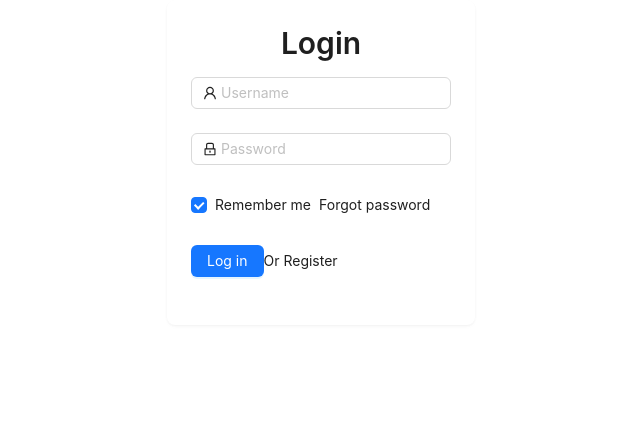
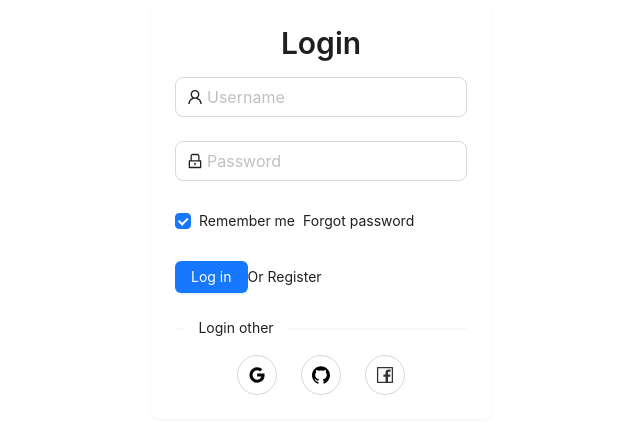
Before and after one commit to atwinn/NextJS-Ecom, a Next.js app: page /auth/login in a window 1280 px wide. Shown: the top 434 px of the page, without its empty margins (319-959 px from the left). Built offline with nearby package versions, Linux system fonts and the light colour scheme.

Commit message:
login-register-model handle

```diff
--- /dev/null
+++ b/src/component/author/forgot-pass.tsx
@@ -0,0 +1,52 @@
+import React from "react";
+import { Button, Card, Form, Input, Space } from "antd";
+import { Typography } from "antd";
+import { MailOutlined } from "@ant-design/icons";
+const { Title } = Typography;
+import "../../styles/Home.module.css";
+
+const App: React.FC = () => {
+  const onFinish = (values: any) => {
+    console.log("Received values of form: ", values);
+  };
+  return (
+    <>
+      <div className="w-full m-auto h-[100vh] bg-slate-50 flex justify-center items-center">
+        <Card bordered={false}>
+          <Title level={2} className="text-center">
+            Forgot pass
+          </Title>
+          <Form
+            name="normal_login"
+            className="login-form"
+            initialValues={{ remember: true }}
+            onFinish={onFinish}
+          >
+            <Form.Item
+              name="Email"
+              rules={[{ required: true, message: "Please input your email!" }]}
+            >
+              <Input
+                size="large"
+                type="email"
+                prefix={<MailOutlined className="site-form-item-icon" />}
+                placeholder="Email"
+              />
+            </Form.Item>
+            <Form.Item>
+              <Button
+                block
+                type="primary"
+                htmlType="submit"
+                className="login-form-button"
+              >
+                Submit
+              </Button>
+            </Form.Item>
+          </Form>
+        </Card>
+      </div>
+    </>
+  );
+};
+export default App;
--- a/src/component/author/login.tsx
+++ b/src/component/author/login.tsx
@@ -1,12 +1,24 @@
 import React from 'react';
 import { LockOutlined, UserOutlined } from '@ant-design/icons';
-import { Button, Card, Checkbox, Form, Input } from 'antd';
+import { Button, Card, Checkbox, Form, Input,Space } from 'antd';
 import { Typography } from 'antd';
-
+import {
+  GoogleOutlined,
+  GithubOutlined,
+  FacebookOutlined
+} from '@ant-design/icons';
 const { Title } = Typography;
 import '../../styles/Home.module.css'
 import Link from 'next/link';
 import { pageRoutes } from '@/redux/constant/page-routes.constant';
+import Divider1 from '../devider';
+import type { CSSProperties } from 'react';
+const iconStyles: CSSProperties = {
+  color: 'rgba(0, 0, 0, 0.2)',
+  fontSize: '18px',
+  verticalAlign: 'middle',
+  cursor: 'pointer',
+};
 const App: React.FC = () => {
   const onFinish = (values: any) => {
     console.log('Received values of form: ', values);
@@ -24,15 +36,17 @@ const App: React.FC = () => {
     >
       <Form.Item
         name="username"
+
         rules={[{ required: true, message: 'Please input your Username!' }]}
       >
-        <Input prefix={<UserOutlined className="site-form-item-icon" />} placeholder="Username" />
+        <Input size='large' prefix={<UserOutlined className="site-form-item-icon" />} placeholder="Username" />
       </Form.Item>
       <Form.Item
         name="password"
         rules={[{ required: true, message: 'Please input your Password!' }]}
       >
         <Input
+          size='large'
           prefix={<LockOutlined className="site-form-item-icon" />}
           type="password"
           placeholder="Password"
@@ -56,6 +70,61 @@ const App: React.FC = () => {
         Or <Link href={pageRoutes.register.route} >Register</Link>
       </Form.Item>
     </Form>
+    <Divider1  name='Login other'/>
+    <div
+            style={{
+              display: 'flex',
+              justifyContent: 'center',
+              alignItems: 'center',
+              flexDirection: 'column',
+            }}
+          >
+
+            <Space align="center" size={24}>
+              <div
+                style={{
+                  display: 'flex',
+                  justifyContent: 'center',
+                  alignItems: 'center',
+                  flexDirection: 'column',
+                  height: 40,
+                  width: 40,
+                  border: '1px solid #D4D8DD',
+                  borderRadius: '50%',
+                }}
+              >
+                <GoogleOutlined  style={{ ...iconStyles, color: '#000' }} />
+              </div>
+              <div
+                style={{
+                  display: 'flex',
+                  justifyContent: 'center',
+                  alignItems: 'center',
+                  flexDirection: 'column',
+                  height: 40,
+                  width: 40,
+                  border: '1px solid #D4D8DD',
+                  borderRadius: '50%',
+                }}
+              >
+                <GithubOutlined  style={{ ...iconStyles, color: '#000' }} />
+              </div>
+              <div
+                style={{
+                  display: 'flex',
+                  justifyContent: 'center',
+                  alignItems: 'center',
+                  flexDirection: 'column',
+                  height: 40,
+                  width: 40,
+                  border: '1px solid #D4D8DD',
+                  borderRadius: '50%',
+                }}
+              >
+                <FacebookOutlined style={{ ...iconStyles, color: '#333333' }} />
+              </div>
+            </Space>
+          </div>
     </Card>
     </div>
     </>
--- a/src/component/button.tsx
+++ b/src/component/button.tsx
@@ -9,7 +9,6 @@ export interface IButton1Props {
 }
 export default function ButtonToolTip({title,icon,red}: IButton1Props) {
   const dispatch = useDispatch();
-  const open = true;
   const confirm = () => {
     message.success('Xóa thành công');
   };
@@ -35,7 +34,7 @@ export default function ButtonToolTip({title,icon,red}: IButton1Props) {
         </Popconfirm>
       </Tooltip> :   <Tooltip title={title}>
         <Button
-          onClick={()=> dispatch(openModal(open))}
+          onClick={()=> dispatch(openModal())}
           className="flex justify-center items-center"
           shape="circle"
           icon={icon}
--- a/src/component/modal.tsx
+++ b/src/component/modal.tsx
@@ -1,17 +1,23 @@
-import React, { useState } from "react";
+import React, { ReactNode, useState } from "react";
 import { Button, Modal } from "antd";
 import { useDispatch } from "react-redux";
-import { openModal, closeModal } from "../redux/modalSlide";
-
-const Modal1: React.FC = () => {
+import { openModal, closeModal, currModal } from "../redux/modalSlide";
+type ModalProps = {
+  title?: string,
+  children?: React.ReactNode;
+  submit?: React.ReactNode;
+  clickFunction?: () => void;
+};
+const Modal1 = ({children,title} : ModalProps) => {
   const dispatch = useDispatch();
   const handleClose = () => {
-    dispatch(closeModal(false));
+    dispatch(closeModal());
+    dispatch(currModal(""))
   };
   return (
     <>
       <Modal
-        title="Title"
+        title={title}
         open={true}
         onCancel={handleClose}
         footer={[
@@ -21,11 +27,7 @@ const Modal1: React.FC = () => {
           <Button key="submit" style={{backgroundColor:"#1890ff"}} type="primary">Submit</Button>,
         ]}
       >
-        <p>Some contents...</p>
-        <p>Some contents...</p>
-        <p>Some contents...</p>
-        <p>Some contents...</p>
-        <p>Some contents...</p>
+       {children}
       </Modal>
     </>
   );
--- a/src/local-page/admin/acc-manager.tsx
+++ b/src/local-page/admin/acc-manager.tsx
@@ -4,7 +4,11 @@ import { Space, Table, Tag } from "antd";
 import type { ColumnsType } from "antd/es/table";
 import ButtonToolTip from '@/component/button';
 import { CloseOutlined, EditOutlined } from "@ant-design/icons";
-
+import Modal1 from '@/component/modal';
+import { useSelector } from 'react-redux';
+import { Button } from 'antd';
+import { useDispatch } from 'react-redux';
+import { currModal, openModal } from '@/redux/modalSlide';
 interface DataType {
     key: string;
     name: string;
@@ -98,9 +102,23 @@ const data: DataType[] = [
     },
   ];
 export default function AccountManager () {
+  const { isOpen,curModal } = useSelector((store: any) => store.modal);
+  const dispatch = useDispatch()
+  const addAcc = () => {
+    dispatch(currModal("2"))
+    dispatch(openModal())
+  }
   return (
     <>
+      {isOpen &&  <Modal1 title='Cập nhật tài khoản'>cvzxciouzxcipzxcbcvb</Modal1>}
+      {isOpen && (curModal == "2" && <Modal1 title='thêm tài khoản'>cvzxciouzxcipzxcbcvb</Modal1>) }
+
       <Divider1 name='Quản lý Tài khoản'/>
+      <div className='m-4'>
+
+      <Button onClick={addAcc} type="primary">Cấp tài khoản</Button>
+
+      </div>
       <Table columns={columns} dataSource={data} />
 
     </>
--- a/src/local-page/admin/emp-manager.tsx
+++ b/src/local-page/admin/emp-manager.tsx
@@ -96,7 +96,7 @@ const App: React.FC = () => {
   const { isOpen } = useSelector((store: any) => store.modal);
   return (
     <>
-      {isOpen && <Modal1 />}
+      {isOpen && <Modal1  title="Chỉnh sửa nhân viên">jajskdhasjkdh</Modal1>}
       <Divider1 name={pageRoutes.nhanVien.title} />
       <InputInfor />
       <Divider1 name={"Danh sách nhân viên"} />
--- /dev/null
+++ b/src/pages/auth/forgot-pass.tsx
@@ -0,0 +1,13 @@
+import ForgotPass from '@/component/author/forgot-pass';
+import * as React from 'react';
+
+export interface IAppProps {
+}
+
+export default function App (props: IAppProps) {
+  return (
+    <div>
+      <ForgotPass/>
+    </div>
+  );
+}
--- a/src/redux/constant/page-routes.constant.tsx
+++ b/src/redux/constant/page-routes.constant.tsx
@@ -40,6 +40,9 @@ export const pageRoutes: { [key: string]: title } = {
     account: {
         route: "/page-admin/account-manage/view",
         title: 'Quản lý tài khoản',
-
+    },
+    forgotPass: {
+        route: "/auth/forgot-pass",
+        title: 'Lấy lại mật khẩu',
     },
 };
--- a/src/redux/modalSlide.ts
+++ b/src/redux/modalSlide.ts
@@ -1,26 +1,31 @@
-import { createSlice, PayloadAction } from '@reduxjs/toolkit'
+import { createSlice, PayloadAction } from "@reduxjs/toolkit";
 
 interface ModalState {
-    isOpen: boolean
+  isOpen: boolean;
+  curModal: string;
 }
 
 const initialState: ModalState = {
-    isOpen: false,
-}
+  isOpen: false,
+  curModal: "",
+};
 
 export const modalSlice = createSlice({
-    name: 'modal',
-    initialState,
-    reducers: {
-       openModal: (state,action) => {
-        state.isOpen = action.payload
-       },
-       closeModal: (state,action) => {
-        state.isOpen = action.payload
-       }
+  name: "modal",
+  initialState,
+  reducers: {
+    openModal: (state) => {
+      state.isOpen = true;
     },
-})
+    closeModal: (state) => {
+      state.isOpen = false;
+    },
+    currModal: (state, action) => {
+      state.curModal = action.payload;
+    },
+  },
+});
 
-export const { openModal,closeModal } = modalSlice.actions
+export const { openModal, closeModal, currModal } = modalSlice.actions;
 
-export default modalSlice.reducer
+export default modalSlice.reducer;
```
